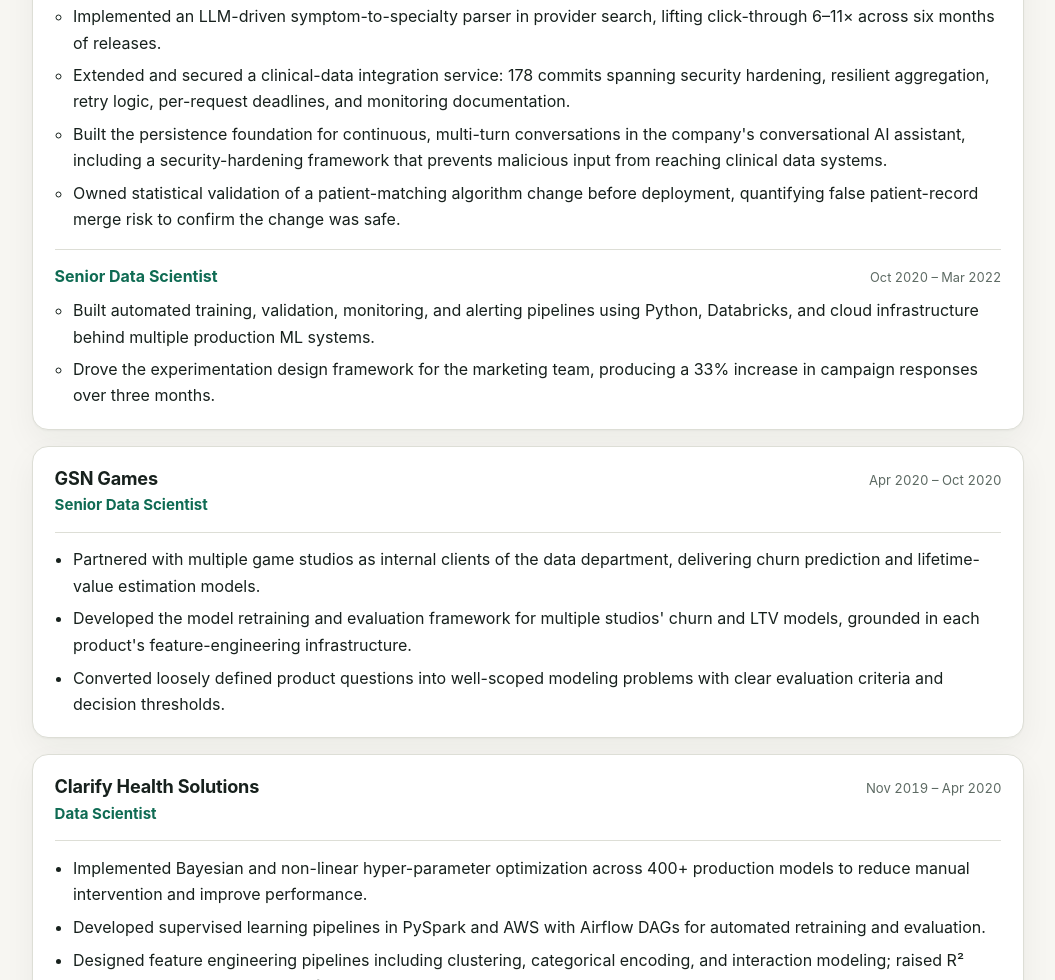
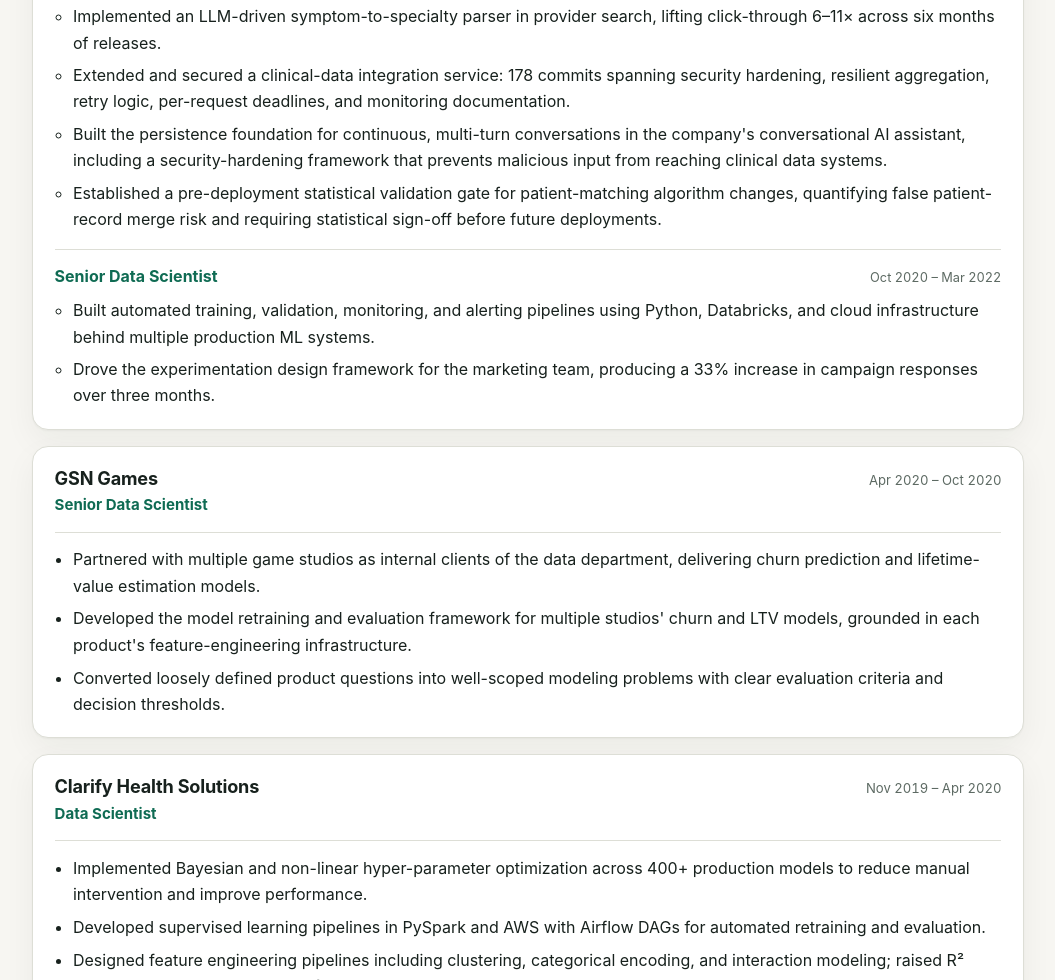
Before and after one commit to Seananigans/Seananigans.github.io, a plain HTML site: page index.html in a window 1280 px wide. Shown: the part 1812-2792 px from the top of the page, without its empty margins (112-1167 px from the left). Drawn offline with Linux system fonts and the light colour scheme.

Commit message:
content: frame patient-matching validation as a deployment gate
- Describe the pre-deployment statistical validation system, not a one-time check.
- Keep the work owned under Principal Data Scientist.

```diff
--- a/index.html
+++ b/index.html
@@ -498,7 +498,7 @@
           <li>Implemented an LLM-driven symptom-to-specialty parser in provider search, lifting click-through 6&ndash;11&times; across six months of releases.</li>
           <li>Extended and secured a clinical-data integration service: 178 commits spanning security hardening, resilient aggregation, retry logic, per-request deadlines, and monitoring documentation.</li>
           <li>Built the persistence foundation for continuous, multi-turn conversations in the company's conversational AI assistant, including a security-hardening framework that prevents malicious input from reaching clinical data systems.</li>
-          <li>Owned statistical validation of a patient-matching algorithm change before deployment, quantifying false patient-record merge risk to confirm the change was safe.</li>
+          <li>Established a pre-deployment statistical validation gate for patient-matching algorithm changes, quantifying false patient-record merge risk and requiring statistical sign-off before future deployments.</li>
         </ul>
       </li>
       <li class="role">
```
